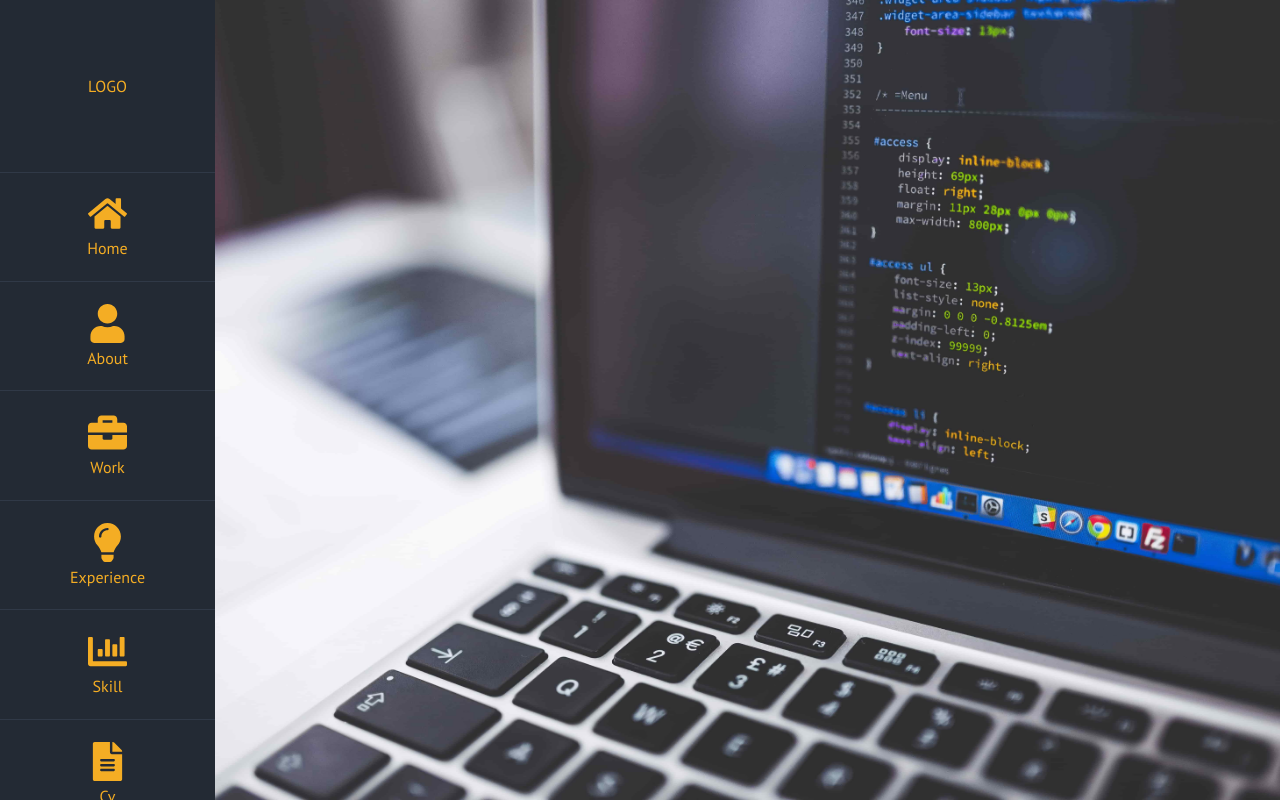
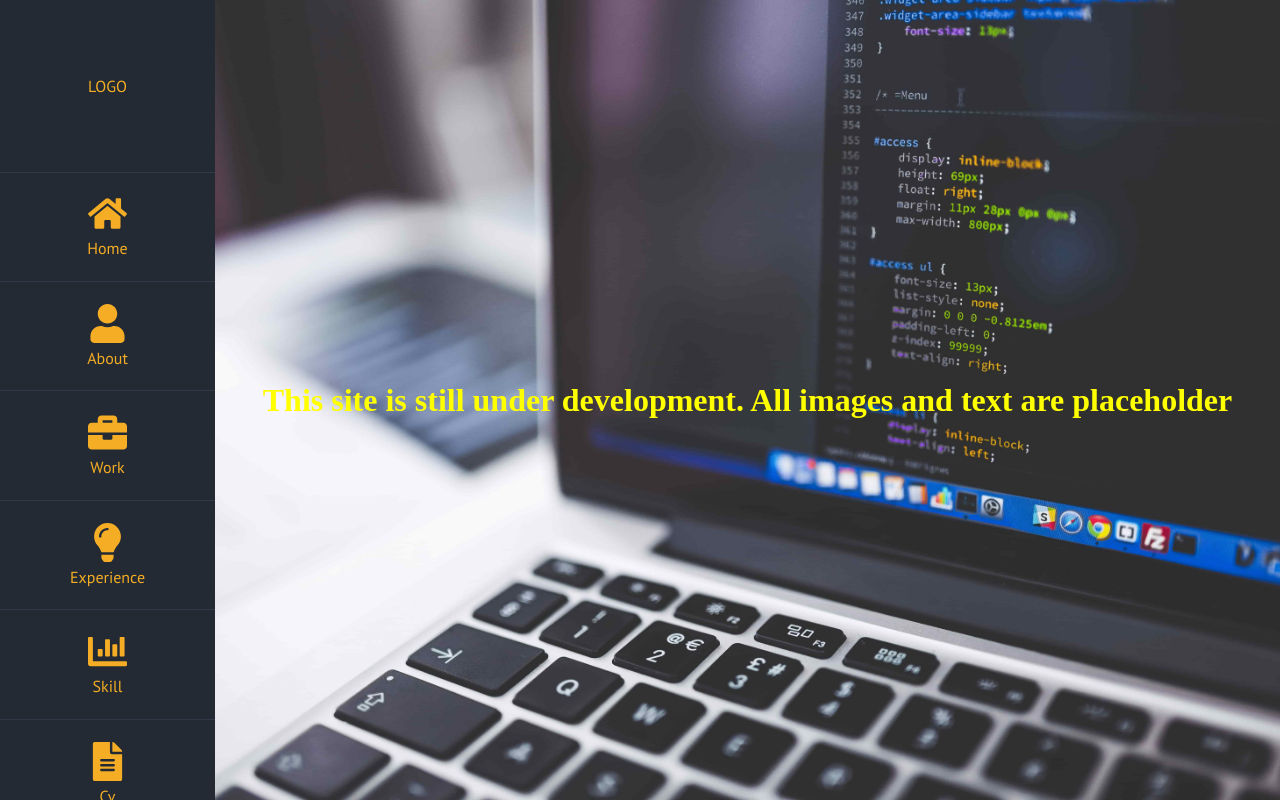
Before and after one commit to FlorisWarmenhoven/portfolio-site, a React app in the folder client/: page / in a window 1280 px wide. Shown: the top 800 px of the page. Built offline with nearby package versions, Linux system fonts and the light colour scheme.

Commit message:
Add under development notice

```diff
--- a/client/src/components/portfolio/Landing.tsx
+++ b/client/src/components/portfolio/Landing.tsx
@@ -5,7 +5,14 @@ const landingImage = require("../../assets/landing-image.jpg");
 interface Props {}
 
 export const Landing: FC<Props> = props => {
-	return <StyledLanding />;
+	return (
+		<StyledLanding>
+			<h1>
+				This site is still under development. All images and text are
+				placeholder
+			</h1>
+		</StyledLanding>
+	);
 };
 
 const StyledLanding = styled.div`
@@ -17,6 +24,14 @@ const StyledLanding = styled.div`
 	background-position: center;
 	background-image: url(${landingImage});
 
+	display: flex;
+	justify-content: center;
+	align-items: center;
+
+	h1 {
+		color: yellow;
+	}
+
 	@media (max-width: 800px) {
 		max-height: 1100px;
 	}
```
